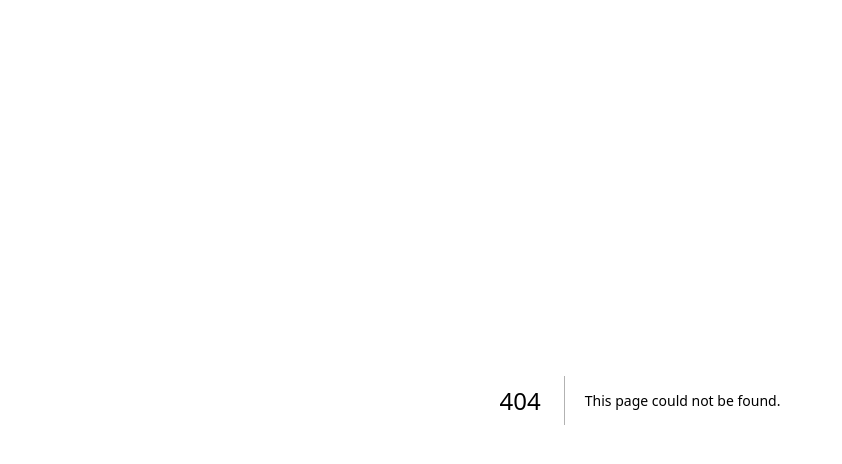
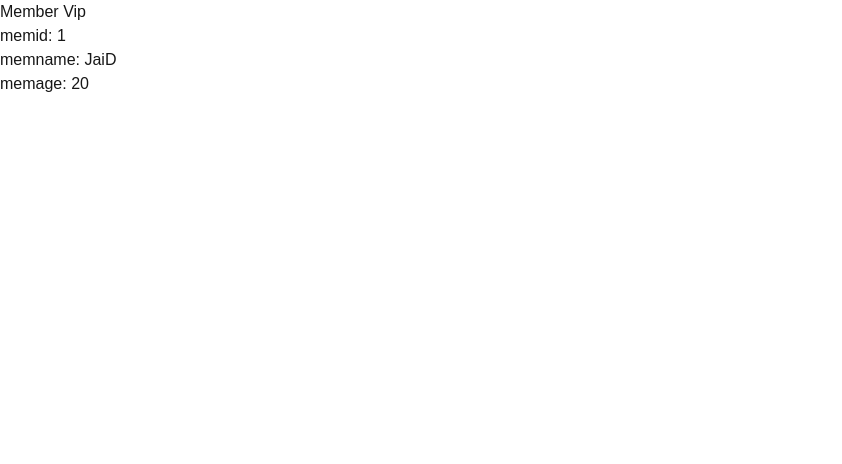
Before and after one commit to sonthaya20322/next-second-app, a Next.js app: page /member/vip/1/JaiD/20 in a window 1280 px wide. Before the commit this address had no page. Shown: the top 464 px of the page, without its empty margins (0-842 px from the left). Built offline with nearby package versions, Linux system fonts and the light colour scheme.

Commit message:
memname-age

```diff
--- a/app/member/page.tsx
+++ b/app/member/page.tsx
@@ -3,7 +3,7 @@ export default function Page() {
         <div>
             <h1>Member</h1>
             <hr />
-            Link to <a href="/member/vip/1">[Member Vip]</a>
+            Link to <a href="/member/vip/1/JaiD/20">[Member Vip]</a>
             <br />
             Link to <a href="/member/normal/1">[Member Normal]</a>
             <br />
--- /dev/null
+++ b/app/member/vip/[memid]/[memname]/[memage]/page.tsx
@@ -0,0 +1,12 @@
+export default async function Page( {params}:{params:{memid:string,memname:string,memage:string}}  ) {
+    const { memid, memname, memage } = await params;
+
+    return (
+        <div>
+            <h1>Member Vip</h1>
+            <h2>memid: {memid}</h2>
+            <h2>memname: {memname}</h2>
+            <h2>memage: {memage}</h2>
+        </div>
+    );
+}
--- a/app/member/vip/[memid]/page.tsx
+++ /dev/null
@@ -1,10 +0,0 @@
-export default async function Page( {params}:{params:{memid:string}}  ) {
-    const { memid } = await params;
-
-    return (
-        <div>
-            <h1>Member Vip</h1>
-            <h2>memid: {memid}</h2>
-        </div>
-    );
-}
```
